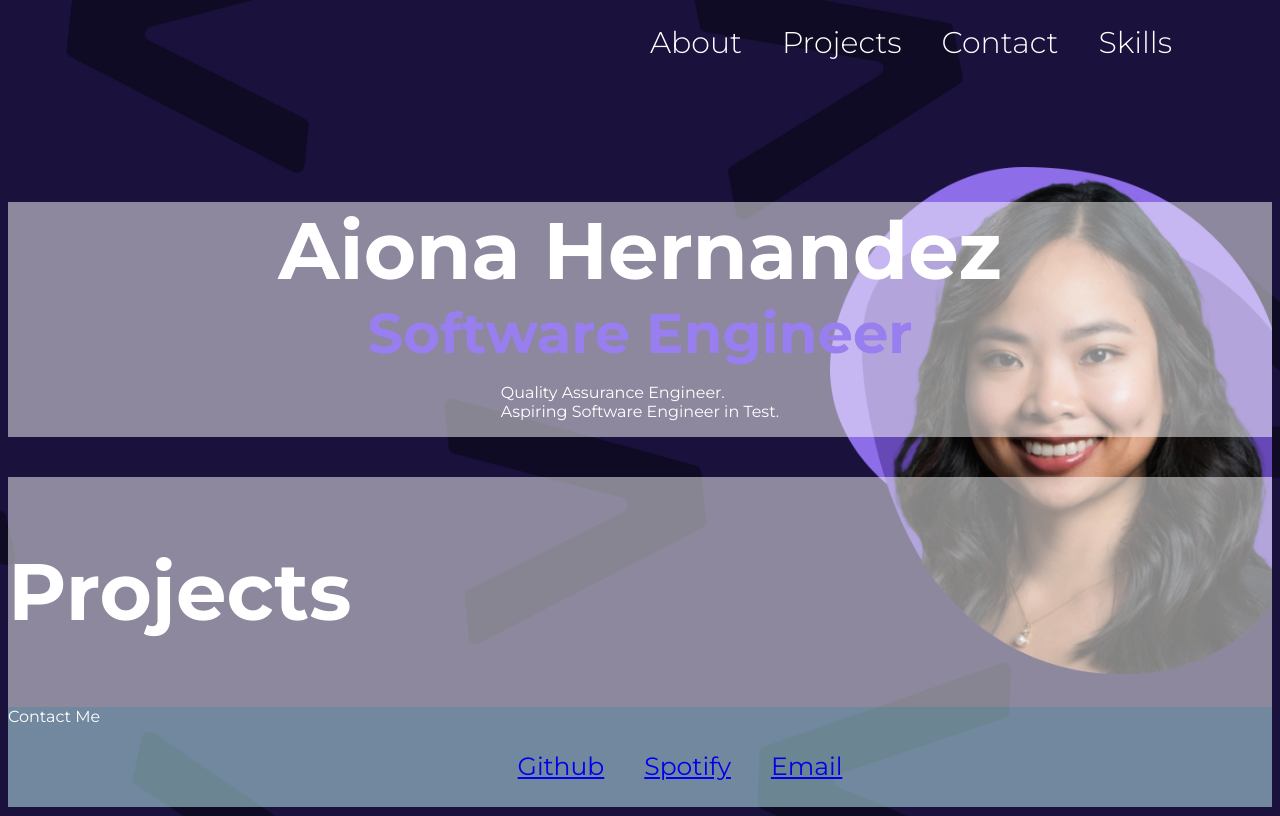
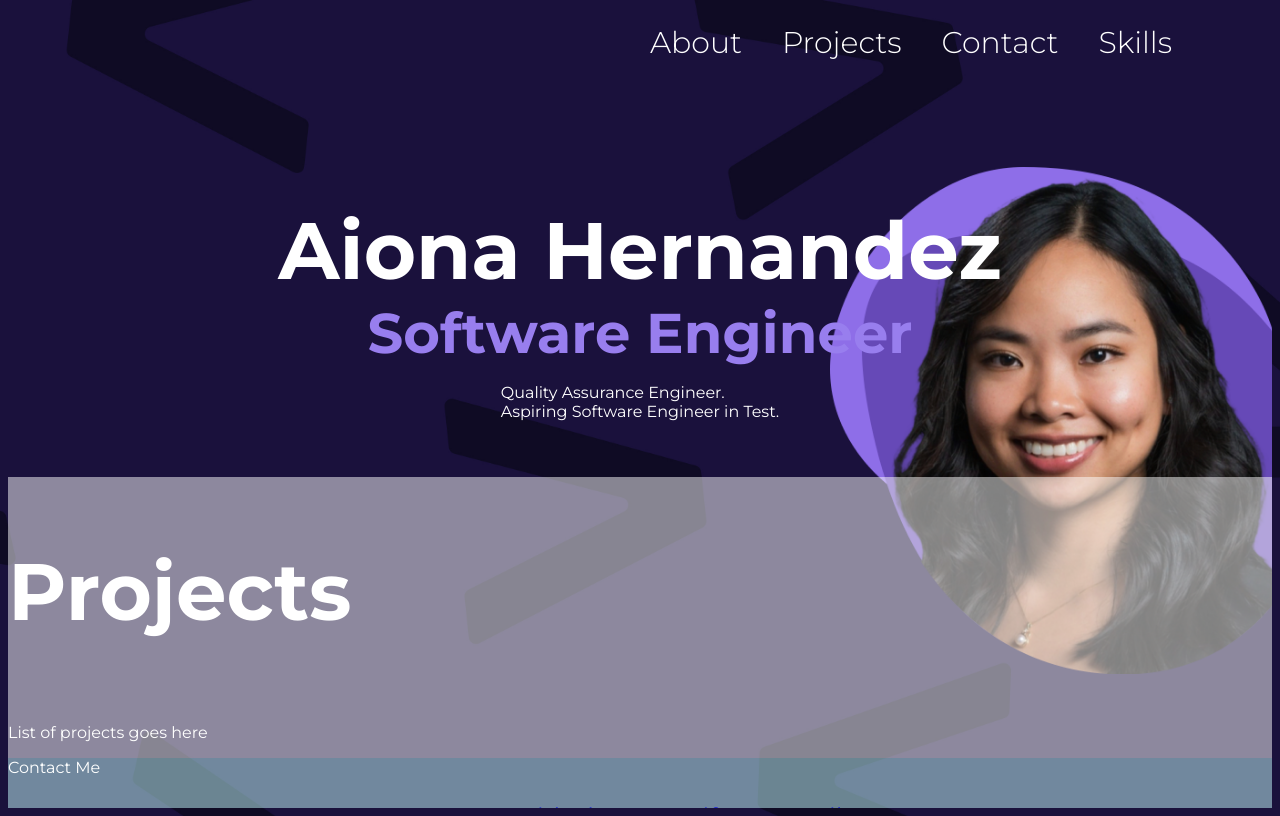
Before and after one commit to aionarae/aiona-personal-portfolio, a plain HTML site: page index.html in a window 1280 px wide. Drawn offline with Linux system fonts and the light colour scheme.

Commit message:
removed background-color

```diff
--- a/assets/css/reset.css
+++ b/assets/css/reset.css
@@ -11,7 +11,6 @@ html, body {
 
 }
 
-
 h1 {
   font-size: 500%;
 }
--- a/assets/css/style.css
+++ b/assets/css/style.css
@@ -9,21 +9,7 @@
 
 html, body {
   color: var(--white);
-  /* background-image: url('/assets/images/background.png'); */
-  /* background-image: url('https://aionarae.github.io/aiona-personal-portfolio/assets/images/background.jpg'); */
 }
-
-/* #background { */
-  /* background-size: cover;  */
-  /* Cover the entire viewport */
-  /* background-position: center;  */
-  /* Center the background image */
-  /* background-repeat: no-repeat;  */
-  /* Do not repeat the background image */
-  /* height: 100vh;
-  width: 100%;  */
-
-/* } */
 
 body {
   background-image: url("https://aionarae.github.io/aiona-personal-portfolio/assets/images/background-image.png");
@@ -81,7 +67,7 @@ section {
 
 .about-me {
   position: relative;
-  background-color:rgba(255, 255, 255, 0.5);
+  /* background-color:rgba(255, 255, 255, 0.5); */
   margin-bottom: 40px;
   height: 300%;
 }
--- a/index.html
+++ b/index.html
@@ -44,6 +44,7 @@
 
     <section class ='project'>
       <h1 id='project'>Projects</h1>
+      <p> List of projects goes here </p>
     </section>
 
   </main>
```
